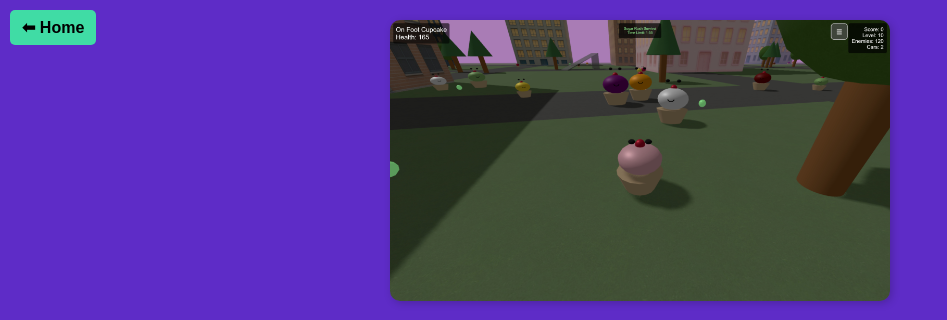
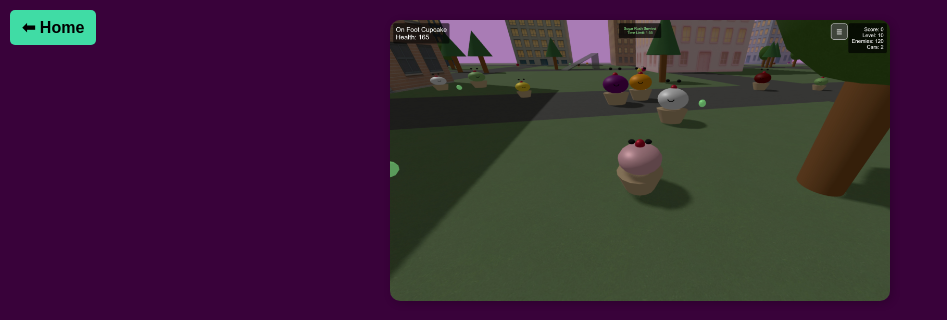
Before and after one commit to cryingcupcakegames/cryingcupcakegames.github.io, a plain HTML site: page cupcakeworld.html in a window 1280 px wide. Shown: the top 320 px of the page, without its empty margins (0-947 px from the left). Drawn offline with Linux system fonts and the light colour scheme.

Commit message:
Update cupcakeworld.html

```diff
--- a/cupcakeworld.html
+++ b/cupcakeworld.html
@@ -8,7 +8,7 @@
   <style>
     body {
       font-family: sans-serif;
-      background-color: #5E2CC7;
+      background-color: #39023A;
       color: #fff;
       margin: 0;
       padding: 20px;
```
